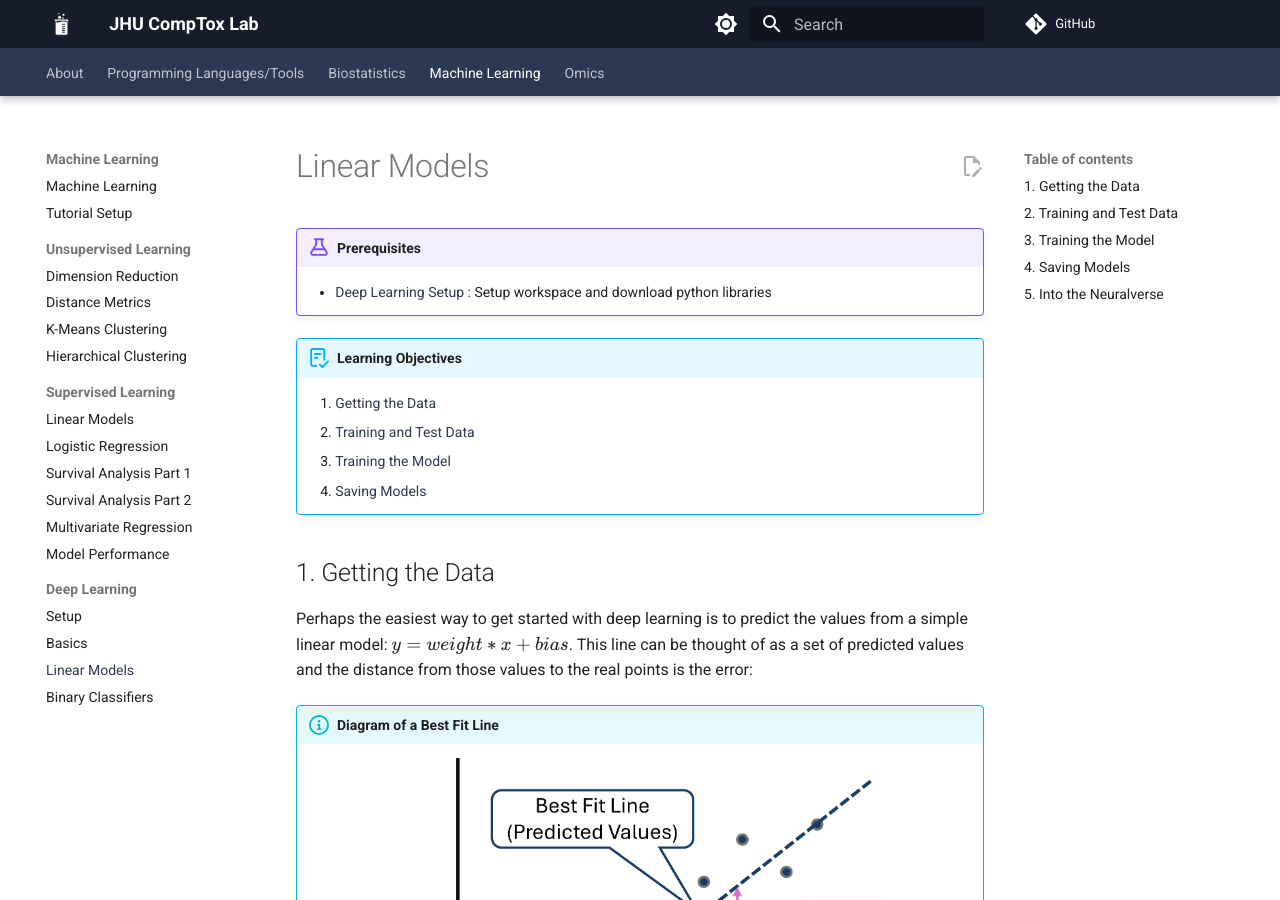
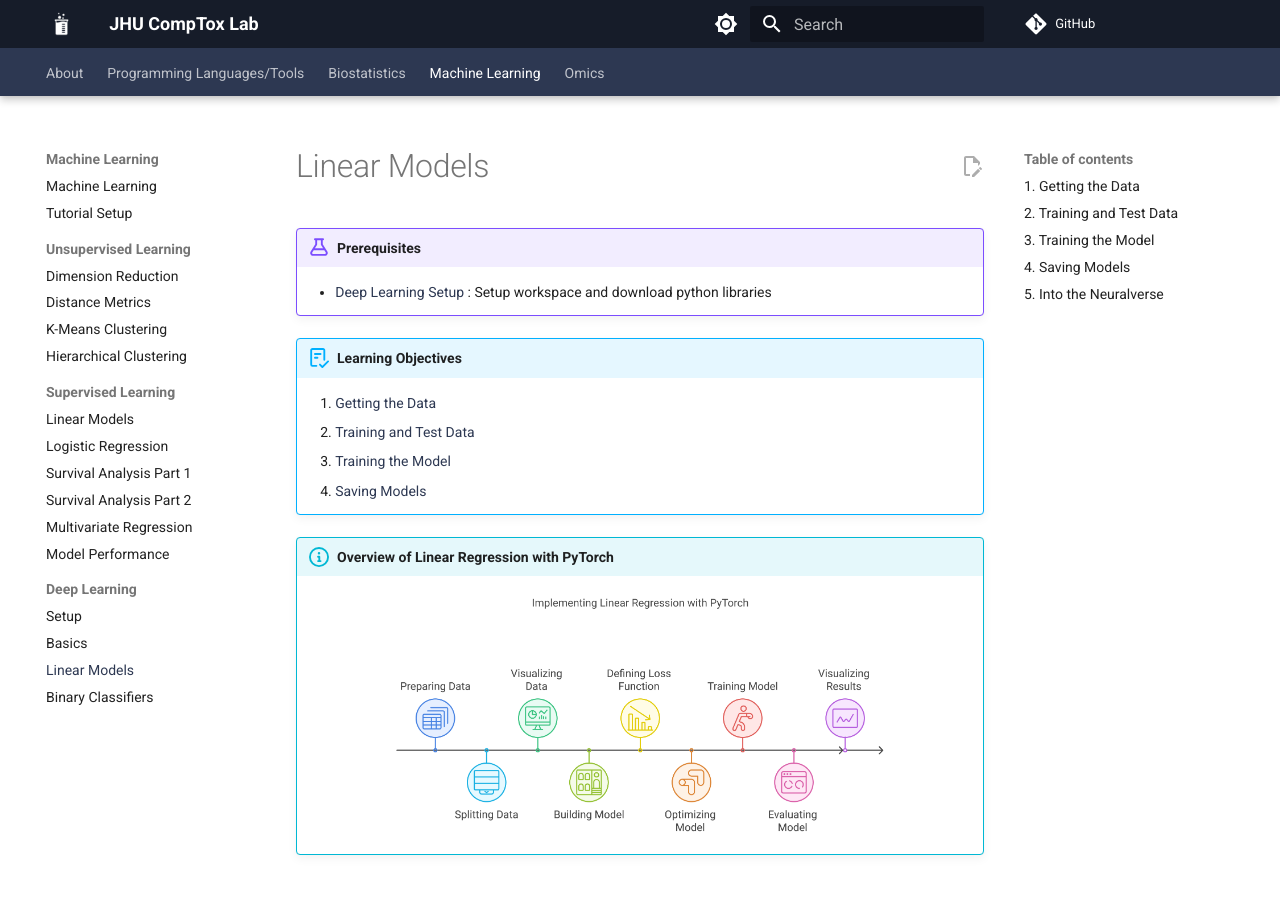
Before and after one commit to comp-tox-jhu/CompToxLab, an MkDocs documentation site: the page built from docs/machine_learning/deep_learning/02_linear_model.md, in a window 1280 px wide and 900 px high. Built offline with MkDocs 1.6.1 and Material for MkDocs 9.7.7, drawn with Linux system fonts in a browser that asks for light colours; comment, search, counter and statistics services are not loaded.

Commit message:
Update 02_linear_model.md

```diff
--- a/docs/machine_learning/deep_learning/02_linear_model.md
+++ b/docs/machine_learning/deep_learning/02_linear_model.md
@@ -6,6 +6,12 @@
     2. [Training and Test Data](#2-training-and-test-data)
     3. [Training the Model](#3-training-the-model)
     4. [Saving Models](#4-saving-models)
+
+!!! info "Overview of Linear Regression with PyTorch"
+    <figure markdown="span">
+      ![](img/lr_ga.png){ width="500" }
+    </figure>
+
 
 ## 1. Getting the Data
 
```
